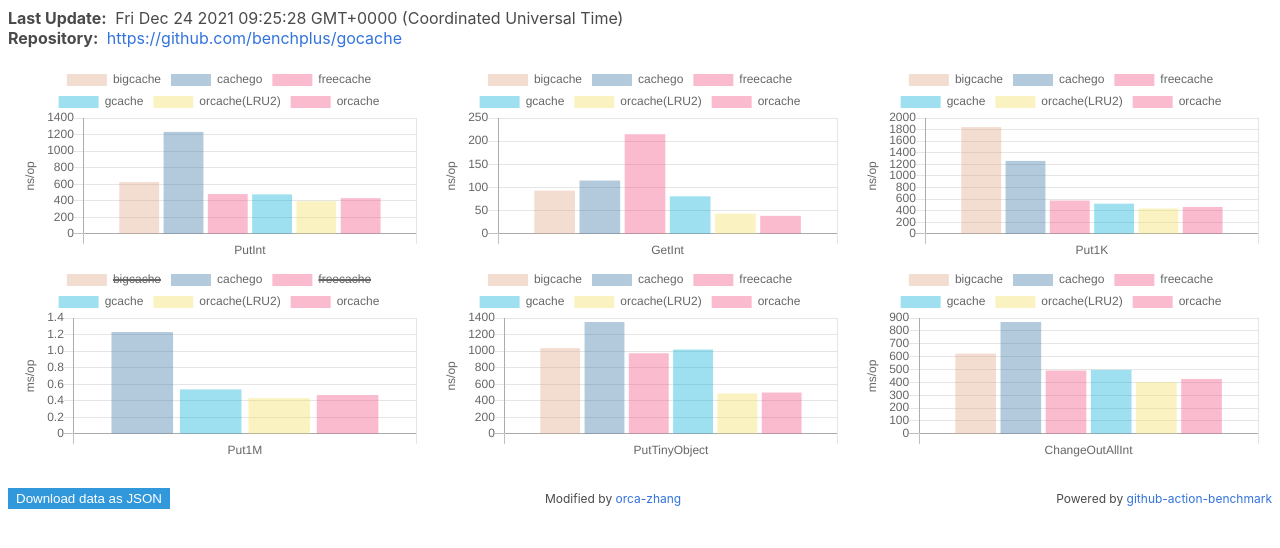
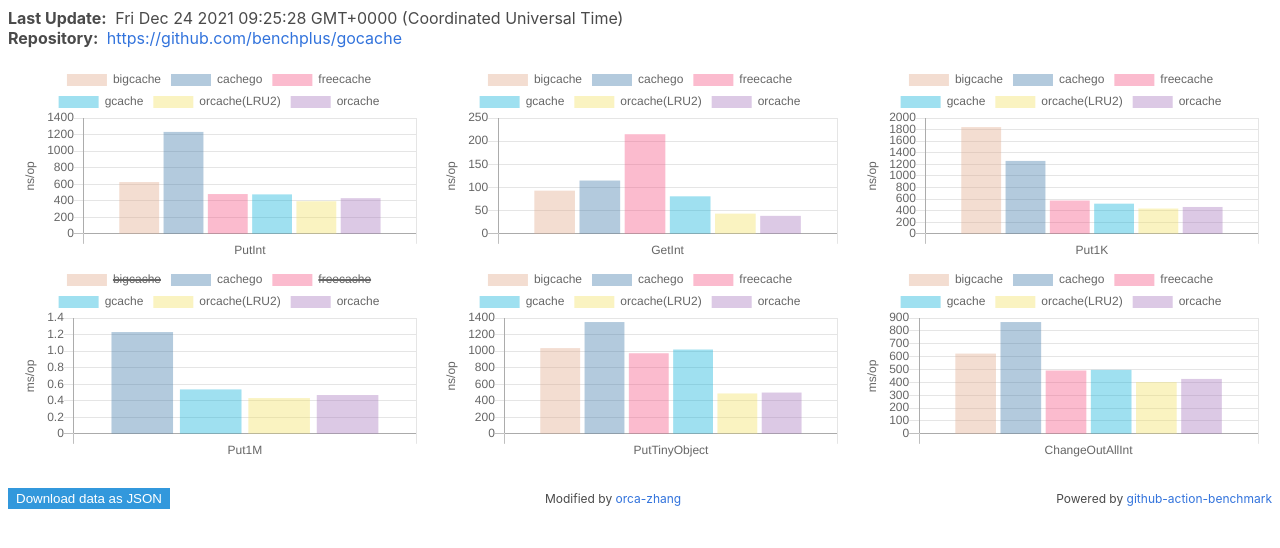
Before and after one commit to benchplus/gocache, a plain HTML site: page dev/bench/index.html in a window 1280 px wide. Drawn offline with nearby package versions, Linux system fonts and the light colour scheme.

Commit message:
:fire: duplicate color

```diff
--- a/dev/bench/index.html
+++ b/dev/bench/index.html
@@ -111,7 +111,6 @@
           '#f34b7d',
           '#00add8',
           '#f1e05a',
-          '#f34b7d',
           '#a270ba',
           '#38ff38',
           '#ff3838',
```
